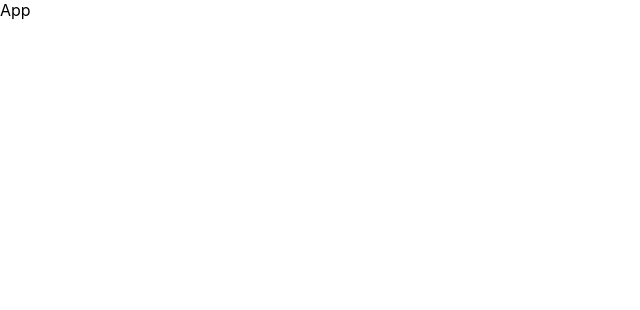
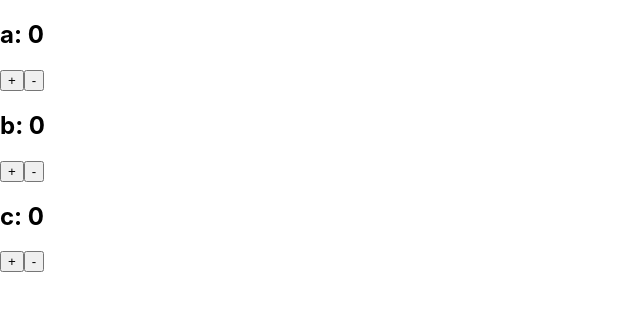
Before and after one commit to yuraoliynik/incubator-june-2021-react, a React (Create React App) app: page / in a window 1280 px wide. Shown: the top 310 px of the page, without its empty margins (0-640 px from the left). Built offline with nearby package versions, Linux system fonts and the light colour scheme.

Commit message:
competed lesson7-classwork

```diff
--- a/src/App.js
+++ b/src/App.js
@@ -1,7 +1,9 @@
+import Counter from "./components/counter/Counter";
+
 export default function App() {
-  return (
-    <div>
-      App
-    </div>
-  );
+    return (
+        <div>
+            <Counter/>
+        </div>
+    );
 }
--- /dev/null
+++ b/src/components/counter/Counter.js
@@ -0,0 +1,30 @@
+import reducer, {initState} from "../../reducers/reducer";
+
+import {useReducer} from "react";
+
+
+export default function Counter() {
+    const [state, dispatch] = useReducer(reducer, initState);
+
+    return (
+        <div>
+            <div>
+                <h2>a: {state.a}</h2>
+                <button onClick={() => dispatch({property: 'a', type: '+', playloud: 1})}>+</button>
+                <button onClick={() => dispatch({property: 'a',type: '-', playloud: 1})}>-</button>
+            </div>
+
+            <div>
+                <h2>b: {state.b}</h2>
+                <button onClick={() => dispatch({property: 'b', type: '+', playloud: 1})}>+</button>
+                <button onClick={() => dispatch({property: 'b', type: '-', playloud: 1})}>-</button>
+            </div>
+
+            <div>
+                <h2>c: {state.c}</h2>
+                <button onClick={() => dispatch({property: 'c', type: '+', playloud: 1})}>+</button>
+                <button onClick={() => dispatch({property: 'c', type: '-', playloud: 1})}>-</button>
+            </div>
+        </div>
+    );
+}
--- /dev/null
+++ b/src/reducers/reducer.js
@@ -0,0 +1,16 @@
+export const initState = {a: 0, b: 0, c: 0};
+
+const reduser = (state, action) => {
+    switch (action.type) {
+        case '+':
+            return {...state, [action.property]: state[action.property] + action.playloud};
+
+        case '-':
+            return {...state, [action.property]: state[action.property] - action.playloud};
+
+        default:
+            return {...state};
+    }
+};
+
+export default reduser;
```
